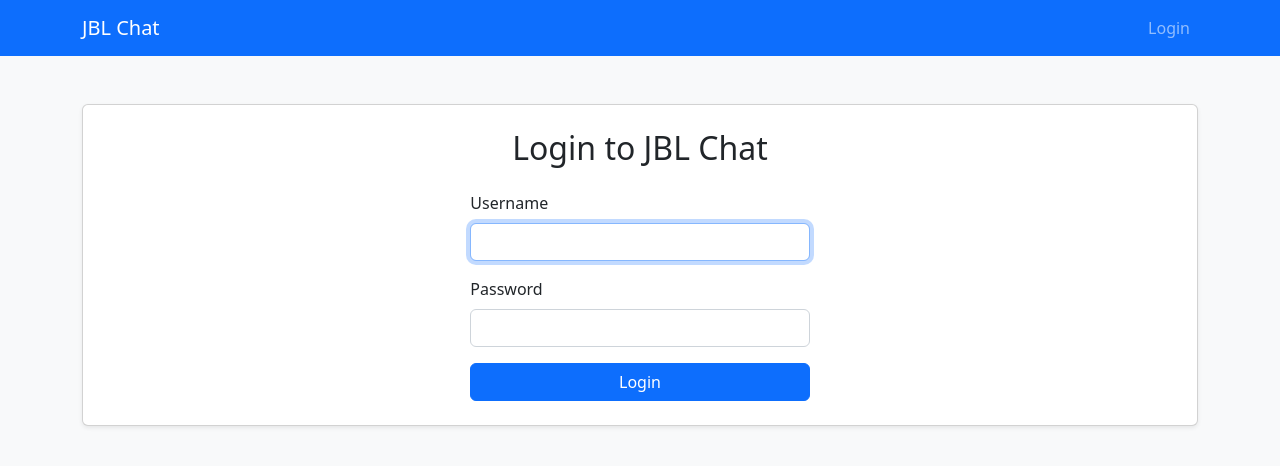
After one commit to marton987/jbl-chat-master, a Django app: page /login/ in a window 1280 px wide. The commit adds this page. Shown: the top 466 px of the page. Run offline with Django 3.2, Linux system fonts and the light colour scheme.

Commit message:
feat: login/logout implementation

```diff
--- a/jbl_chat/chat/templates/chat/base.html
+++ b/jbl_chat/chat/templates/chat/base.html
@@ -28,6 +28,36 @@
     {% endblock extra_css %}
   </head>
   <body class="bg-light">
+    <nav class="navbar navbar-expand-lg navbar-dark bg-primary mb-4">
+      <div class="container">
+        <a class="navbar-brand" href="{% url 'chat:home' %}">JBL Chat</a>
+        <button class="navbar-toggler"
+                type="button"
+                data-bs-toggle="collapse"
+                data-bs-target="#navbarNav"
+                aria-controls="navbarNav"
+                aria-expanded="false"
+                aria-label="Toggle navigation">
+          <span class="navbar-toggler-icon"></span>
+        </button>
+        <div class="collapse navbar-collapse" id="navbarNav">
+          <ul class="navbar-nav ms-auto align-items-center">
+            {% if user.is_authenticated %}
+              <li class="nav-item">
+                <span class="navbar-text me-3 mb-0">Hello, {{ user.username }}!</span>
+              </li>
+              <li class="nav-item">
+                <a class="nav-link" href="{% url 'chat:logout' %}">Logout</a>
+              </li>
+            {% else %}
+              <li class="nav-item">
+                <a class="nav-link" href="{% url 'chat:login' %}">Login</a>
+              </li>
+            {% endif %}
+          </ul>
+        </div>
+      </div>
+    </nav>
     <div class="container my-5">
       <div class="card shadow-sm">
         <div class="card-body p-4">
--- /dev/null
+++ b/jbl_chat/chat/templates/chat/login.html
@@ -0,0 +1,40 @@
+{% extends "chat/base.html" %}
+{% block title %}
+    Login - JBL Chat
+{% endblock title %}
+{% block content %}
+    <div class="row justify-content-center">
+        <div class="col-md-6 col-lg-4">
+            <h2 class="text-center mb-4">Login to JBL Chat</h2>
+            {% if form.errors %}
+                <div class="alert alert-danger" role="alert">
+                    <strong>Error:</strong> Your username and password didn't match. Please try again.
+                </div>
+            {% endif %}
+            <form method="post" action="{% url 'chat:login' %}">
+                {% csrf_token %}
+                <div class="mb-3">
+                    <label for="{{ form.username.id_for_label }}" class="form-label">Username</label>
+                    <input type="text"
+                           class="form-control"
+                           id="{{ form.username.id_for_label }}"
+                           name="{{ form.username.name }}"
+                           required
+                           autofocus>
+                </div>
+                <div class="mb-3">
+                    <label for="{{ form.password.id_for_label }}" class="form-label">Password</label>
+                    <input type="password"
+                           class="form-control"
+                           id="{{ form.password.id_for_label }}"
+                           name="{{ form.password.name }}"
+                           required>
+                </div>
+                <div class="d-grid">
+                    <button type="submit" class="btn btn-primary">Login</button>
+                </div>
+                <input type="hidden" name="next" value="{{ next }}">
+            </form>
+        </div>
+    </div>
+{% endblock content %}
--- a/jbl_chat/chat/urls.py
+++ b/jbl_chat/chat/urls.py
@@ -4,5 +4,7 @@ from . import views
 app_name = "chat"
 
 urlpatterns = [
-    path("", views.home, name="home"),
+    path("", views.HomeView.as_view(), name="home"),
+    path("login/", views.CustomLoginView.as_view(), name="login"),
+    path("logout/", views.CustomLogoutView.as_view(), name="logout"),
 ]
--- a/jbl_chat/chat/views.py
+++ b/jbl_chat/chat/views.py
@@ -1,8 +1,22 @@
-from django.shortcuts import render
-from django.http import HttpResponse
-import datetime
+from django.views.generic import TemplateView
+from django.contrib.auth.views import LoginView, LogoutView
+from django.contrib.auth.mixins import LoginRequiredMixin
 
 
-def home(request):
+class HomeView(LoginRequiredMixin, TemplateView):
     """Home page with HTMX test interactions"""
-    return render(request, "chat/home.html")
+
+    template_name = "chat/home.html"
+
+
+class CustomLoginView(LoginView):
+    """Custom login view"""
+
+    template_name = "chat/login.html"
+    redirect_authenticated_user = True
+
+
+class CustomLogoutView(LogoutView):
+    """Custom logout view"""
+
+    pass
--- a/jbl_chat/jbl_chat/settings.py
+++ b/jbl_chat/jbl_chat/settings.py
@@ -125,3 +125,8 @@ STATIC_URL = "/static/"
 # https://docs.djangoproject.com/en/3.2/ref/settings/#default-auto-field
 
 DEFAULT_AUTO_FIELD = "django.db.models.BigAutoField"
+
+# Authentication settings
+LOGIN_URL = "/login/"
+LOGIN_REDIRECT_URL = "/"
+LOGOUT_REDIRECT_URL = "/login/"
```
Also changed, not shown: README.md.
